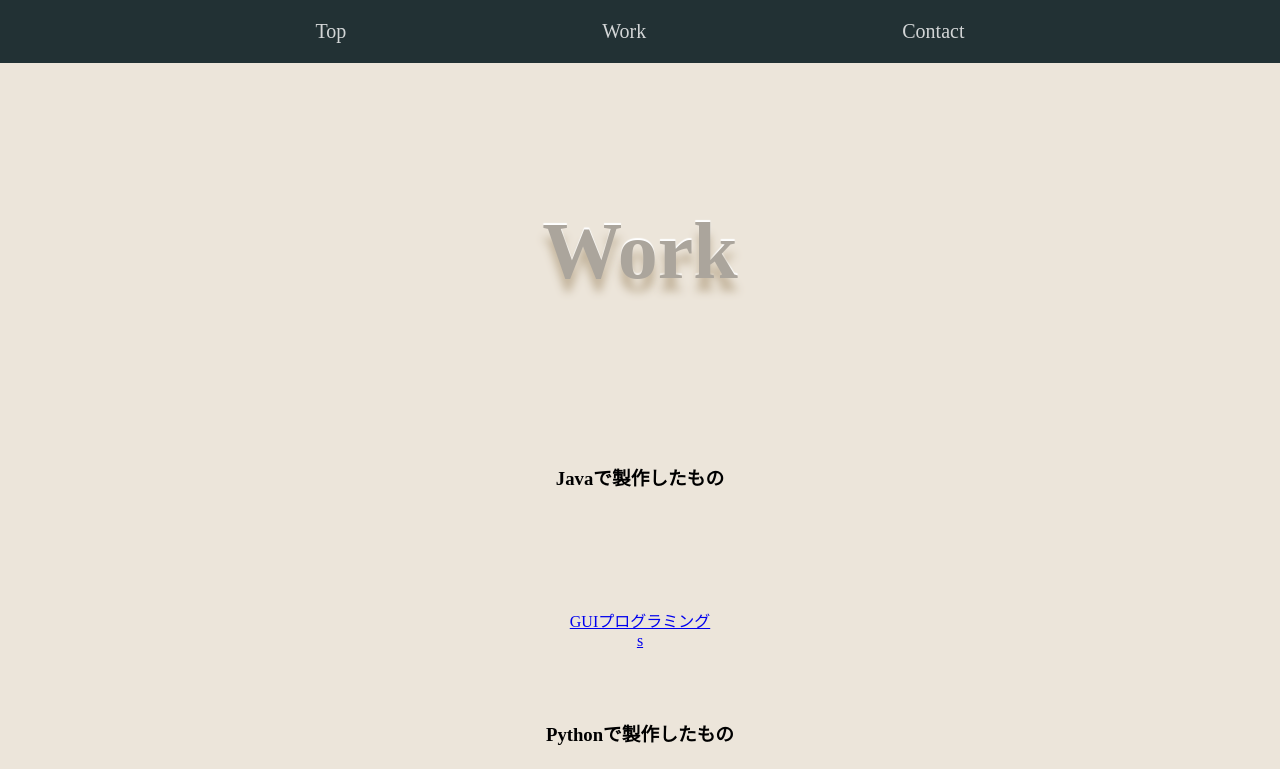
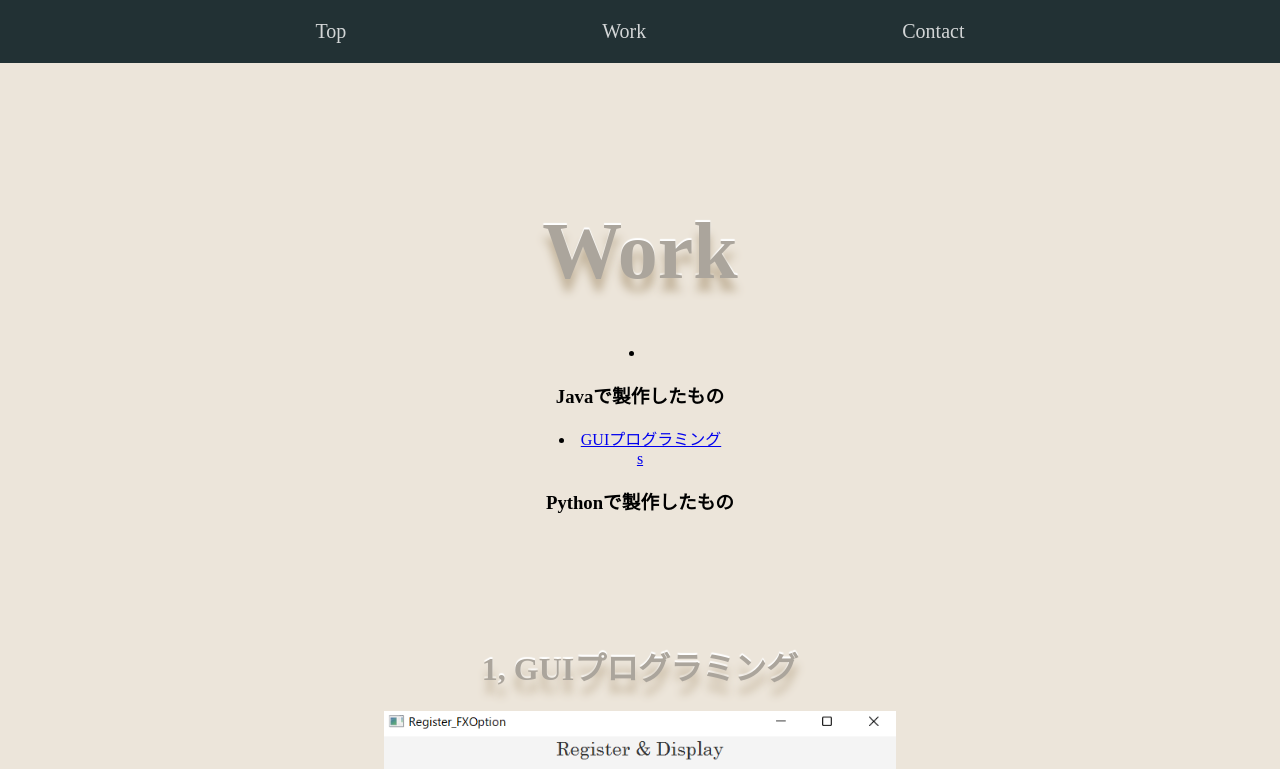
Before and after one commit to chutake/introduction_2, a React (Create React App) app: page /Work in a window 1280 px wide. Shown: the top 769 px of the page. Built offline with nearby package versions, Linux system fonts and the light colour scheme.

Commit message:
modified

```diff
--- a/src/components/App.css
+++ b/src/components/App.css
@@ -94,7 +94,7 @@ body {
   color: #aba59c;
   text-shadow: 0 13.36px 8.896px #c4b59d, 0 -2px 1px #fff;
 }
-.main-work li {
+.production {
   list-style-type: none;
   padding: 100px 0 50px 0;
 }
--- a/src/components/MainWork.js
+++ b/src/components/MainWork.js
@@ -22,7 +22,7 @@ const MainWork = () => {
         </li>
         <h3>Pythonで製作したもの</h3>
       </li>
-      <li>
+      <li className="production">
         <h2>
           1, GUIプログラミング<br></br>
         </h2>
@@ -40,7 +40,7 @@ const MainWork = () => {
           <br></br>
         </p>
       </li>
-      <li>
+      <li className="production">
         <h2>
           2, エージェントシミュレーション<br></br>
         </h2>
@@ -71,7 +71,7 @@ const MainWork = () => {
           客の行動がどのように変化するかをモデリングすることです。
         </p>
       </li>
-      <li>
+      <li className="production">
         <h2>
           3, 手書き数字認識<br></br>（Scikit-learn）
         </h2>
```
